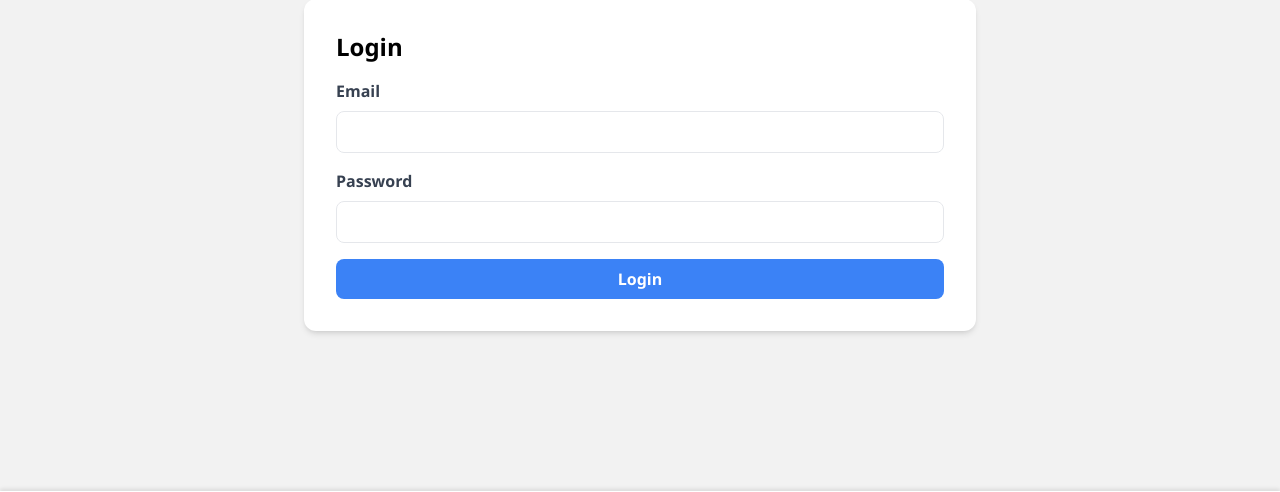
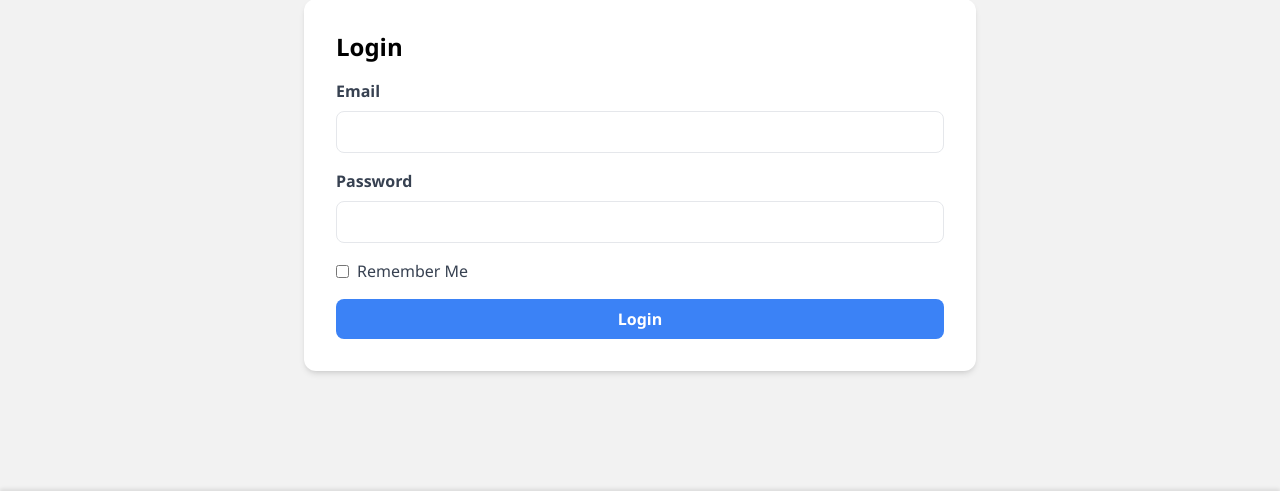
Before and after one commit to WhoIsJayD/Finance-Manager, a Flask app: page /login in a window 1280 px wide. Shown: the part 181-673 px from the top of the page. Run offline with Flask 3, Linux system fonts and the light colour scheme; some libraries are stand-ins or nearby versions.

Commit message:
Update login.html

```diff
--- a/templates/login.html
+++ b/templates/login.html
@@ -4,6 +4,14 @@
     <div class="max-w-md mx-auto bg-white rounded-xl shadow-md overflow-hidden md:max-w-2xl mt-8">
         <div class="p-8">
             <h2 class="text-2xl font-bold mb-4">Login</h2>
+
+            <!-- Display Error Messages -->
+            {% if error_message %}
+                <div class="bg-red-100 text-red-600 p-2 rounded mb-4">
+                    {{ error_message }}
+                </div>
+            {% endif %}
+
             <form method="POST">
                 <div class="mb-4">
                     <label for="email" class="block text-gray-700 font-bold mb-2">Email</label>
@@ -15,6 +23,13 @@
                     <input type="password" name="password" id="password" required
                            class="w-full px-3 py-2 border rounded-lg text-gray-700 focus:outline-none focus:border-blue-500">
                 </div>
+
+                <!-- Remember Me Checkbox -->
+                <div class="mb-4 flex items-center">
+                    <input type="checkbox" name="remember_me" id="remember_me" class="mr-2">
+                    <label for="remember_me" class="text-gray-700">Remember Me</label>
+                </div>
+
                 <button type="submit"
                         class="w-full bg-blue-500 text-white font-bold py-2 px-4 rounded-lg hover:bg-blue-600 focus:outline-none focus:shadow-outline">
                     Login
```
